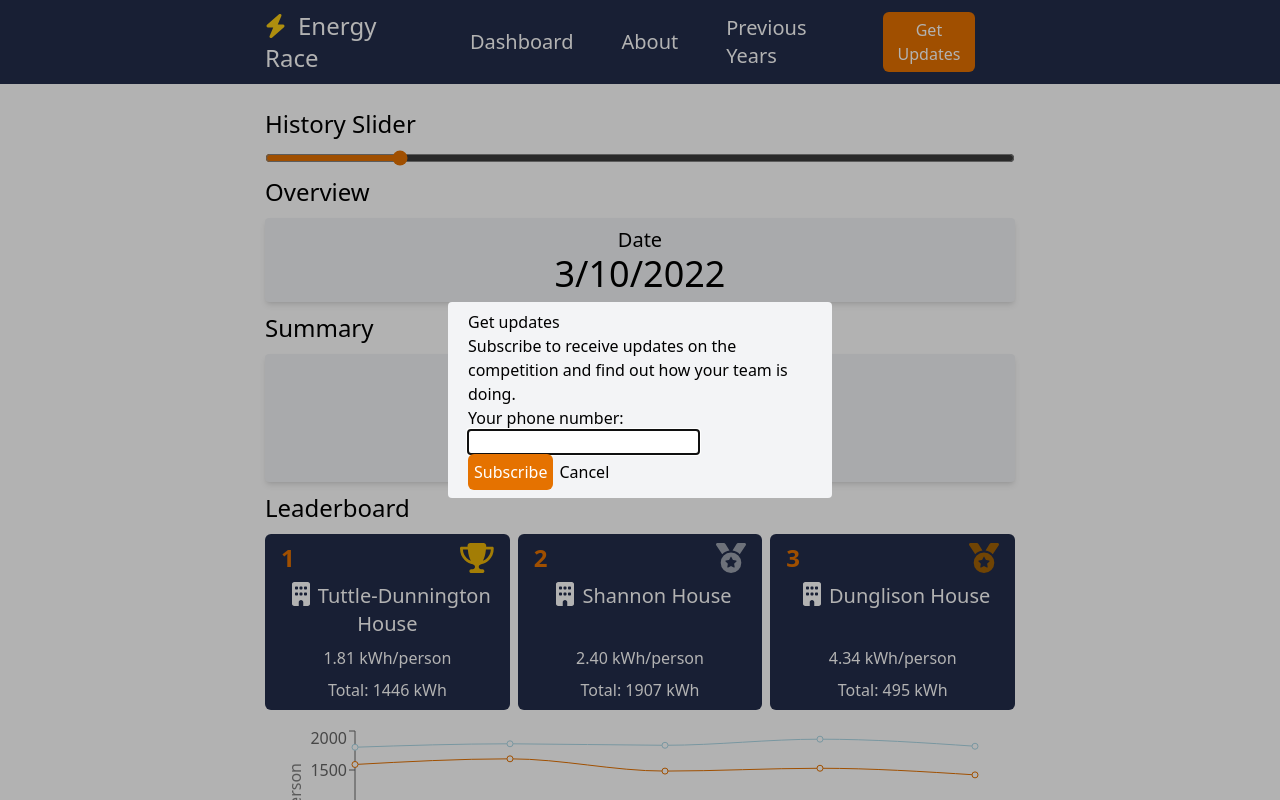
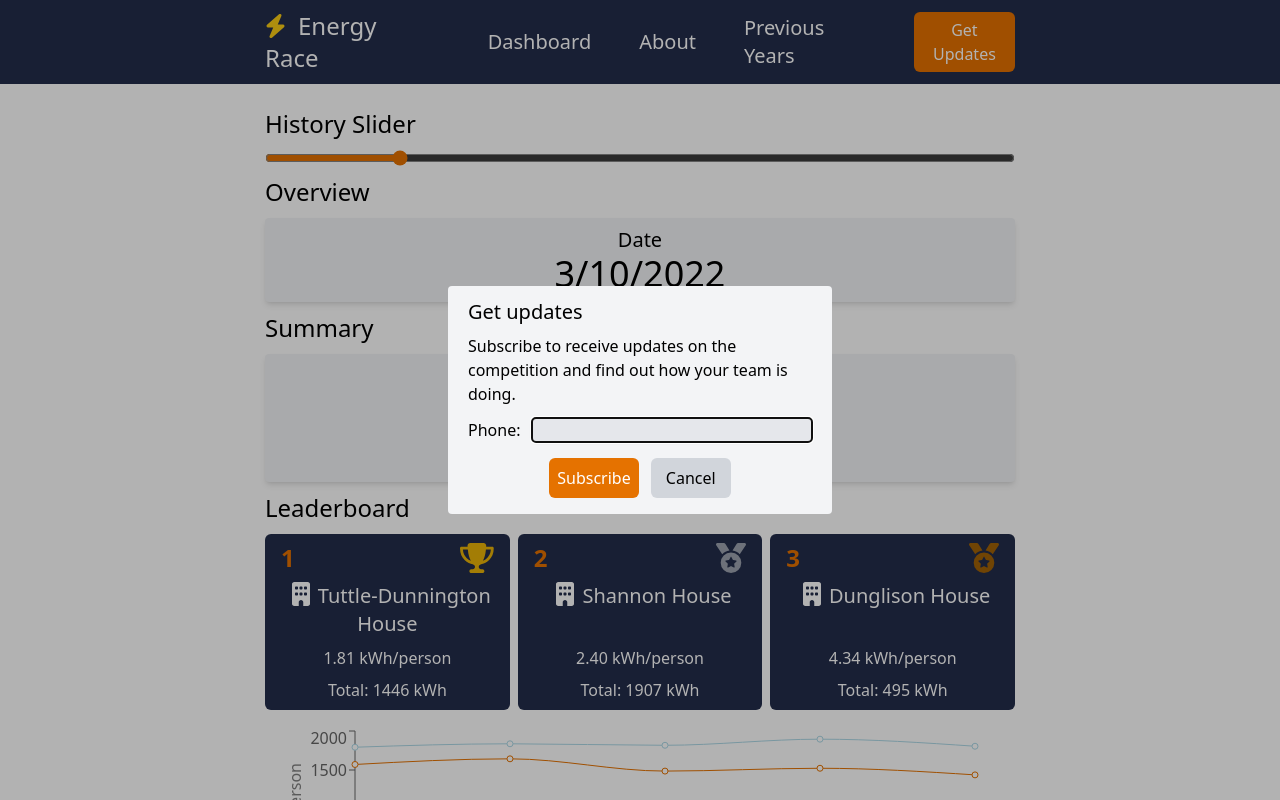
Before and after one commit to julesfll/ecodash, a Next.js app: page / in a window 1280 px wide. Both pictures are taken after a click on the button "Get Updates". Shown: the top 800 px of the page. Built offline with nearby package versions, Linux system fonts and the light colour scheme; no server answers.

Commit message:
modal restyling

```diff
--- a/components/Subscribe.tsx
+++ b/components/Subscribe.tsx
@@ -53,17 +53,10 @@ export default function SubscribeButton() {
       >
         Get Updates
       </button>
-      <Transition
-        show={isOpen}
-        enter="transition duration-100 ease-out"
-        enterFrom="transform scale-95 opacity-0"
-        enterTo="transform scale-100 opacity-100"
-        leave="transition duration-75 ease-out"
-        leaveFrom="transform scale-100 opacity-100"
-        leaveTo="transform scale-95 opacity-0"
-      >
+
       <Dialog
         className="fixed z-10 inset-0 overflow-y-auto"
+        open={isOpen}
         onClose={handleClose}
       >
         <div className="flex items-center justify-center min-h-screen">
@@ -72,31 +65,39 @@ export default function SubscribeButton() {
           <div className="relative p-2 px-5 items-center bg-gray-100 rounded max-w-sm mx-auto">
             {!confirmationMessage ? (
               <>
-                  <Dialog.Title>Get updates</Dialog.Title>
+                <span className="block text-xl font-medium py-1">
+                  Get updates
+                </span>
                 <Dialog.Description>
-                    <p>
-                      Subscribe to receive updates on the competition and find
-                      out how your team is doing.
+                  <p className="py-1">
+                    Subscribe to receive updates on the competition and find out
+                    how your team is doing.
                   </p>
                 </Dialog.Description>
-                  <form onSubmit={handleSubmit} id="form1">
-                    Your phone number:
+                <form className="py-2 flex" onSubmit={handleSubmit} id="form1">
+                  <span className="font-medium pr-3">Phone:</span>
                   <input
+                    className="grow shadow rounded bg-gray-200 px-1"
                     type="tel"
                     value={phone}
                     onChange={(e) => setPhone(e.target.value)}
                   />
                 </form>
+                <div className="flex justify-center gap-3 py-2">
                   <button
-                    className="text-white p-1.5 rounded-md bg-[#E57200]"
+                    className="text-white p-2 rounded-md bg-[#E57200]"
                     type="submit"
                     form="form1"
                   >
                     Subscribe
                   </button>
-                  <button className="p-1.5 rounded-md" onClick={handleClose}>
+                  <button
+                    className="p-2 w-20 rounded-md bg-gray-300"
+                    onClick={handleClose}
+                  >
                     Cancel
                   </button>
+                </div>
               </>
             ) : (
               <>
@@ -109,7 +110,6 @@ export default function SubscribeButton() {
           </div>
         </div>
       </Dialog>
-      </Transition>
     </>
   );
 }
```
Lines whose indentation alone changed are shown as unchanged.
